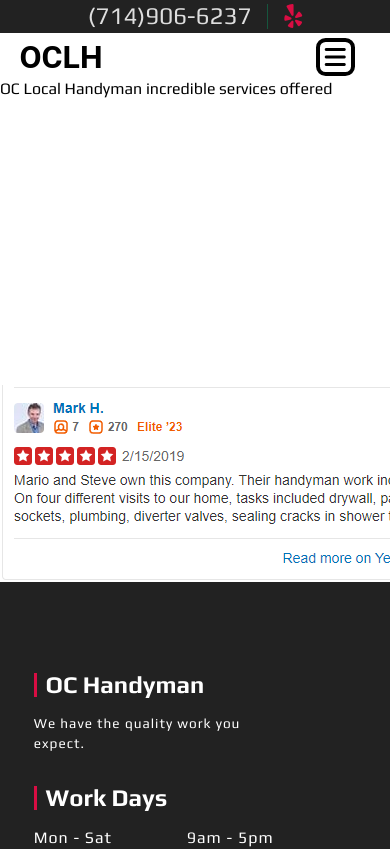
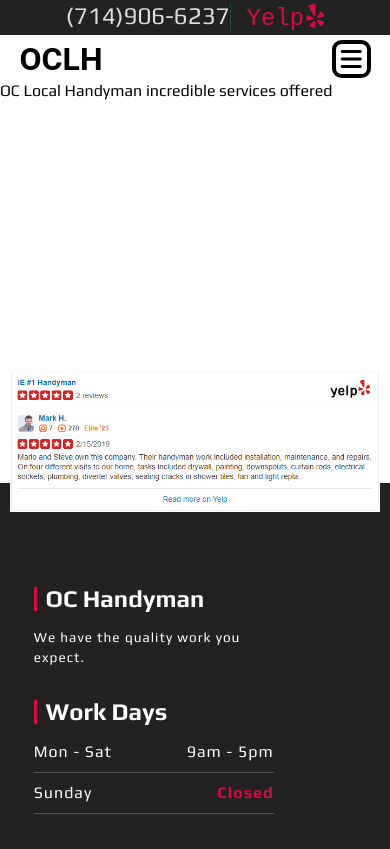
Before and after one commit to Michelobe/oc-handyman, a React (Create React App) app: page /services in a window 390 px wide. Shown: the top 849 px of the page. Built offline with nearby package versions, Linux system fonts and the light colour scheme.

Commit message:
fixing spacing on the yelp review in the footer. Still needs to be tweaked a bit, but looking better already, committing changes and pushing to github

```diff
--- a/src/components/homePage/sections/SpecialServices.js
+++ b/src/components/homePage/sections/SpecialServices.js
@@ -23,7 +23,7 @@ const SpecialServices = () => {
                         <div className='infoCardContent'>
                             <h5>Get To Know Us</h5>
                             <p className='columnContent'>
-                                Get to know more about OC Local Handyman by meeting our team or checking out our <a href="https://www.yelp.com/biz/ie-1-handyman-lake-elsinore" style={{textDecoration: 'none', color: '#D90D43', fontSize: '1.1rem'}}>yelp<i className="fab fa-yelp" style={{paddingLeft: '2px'}}></i></a>.
+                                Get to know more about OC Local Handyman by meeting our team or checking out our <a href="https://www.yelp.com/biz/ie-1-handyman-lake-elsinore" style={{textDecoration: 'none', color: '#D90D43', fontSize: '1.1rem'}}>Yelp<i className="fab fa-yelp" style={{paddingLeft: '2px'}}></i></a>.
                             </p>
                         </div>
                     </div>
--- a/src/components/includes/MegaNav.js
+++ b/src/components/includes/MegaNav.js
@@ -6,8 +6,8 @@ const MegaNav = () => {
         <section className='headerSection'>
             <div className='upperMegaNav'>
                 <p className="noMobile">(714)906-6237</p>
-                <a href="https://www.yelp.com/biz/oc-local-handyman-huntington-beach?utm_campaign=www_business_share_popup&utm_medium=copy_link&utm_source=(direct)" target="_blank" rel="noopener noreferrer">
-                    <div className='socialIcon'><i className="fab fa-yelp"></i></div>
+                <a href="https://www.yelp.com/biz/ie-1-handyman-lake-elsinore">
+                    <div className='socialIcon'>Yelp<i className="fab fa-yelp" style={{paddingLeft: '2px'}}></i></div>
                 </a>
             </div>
             <div className="lowerMegaNav">
--- a/src/css/homePage/projectsSection.css
+++ b/src/css/homePage/projectsSection.css
@@ -37,9 +37,9 @@
 }
 .projectsSection .projectsNav .mobileNav .navDrop{
     font-size: 2rem;
-    border: 5px solid #015351;
+    border: 5px solid #222222;
     text-transform: uppercase;
-    color: #015351;
+    color: #222222;
     padding: 0 .5rem .5rem .5rem;
     height: 26px;
     overflow: hidden;
--- a/src/css/includes/footer.css
+++ b/src/css/includes/footer.css
@@ -3,18 +3,23 @@
 .footerSection{
     background: #222222;
     position: relative;
-    overflow: hidden;
-    margin-top: 18rem;
+    margin-top: 24rem;
+    padding-top: 14rem;
 }
 
 .footerSection .footerCta{
     margin: 0 auto;
     text-align: center;
-    position: relative;
-    top: -4rem;
+    position: absolute;
+    top: -7rem;
+    width: 100%;
+    display: flex;
+    flex-flow: row;
+    justify-content: center;
 }
 .footerSection .footerCta > img{
-    position: relative;
+    position: initial;
+    width: 750px;
 }
 .footerSection .footerContent{
     display: flex;
@@ -91,8 +96,42 @@
 
 /* BREAKPOINTS */
 
+@media only screen and (max-width: 939px){
+    .footerSection{
+        margin-top: 27rem;
+        padding-top: 12rem;
+    }
+}
+@media only screen and (max-width: 800px){
+    .footerSection{
+        margin-top: 24rem;
+    }
+    .footerSection .footerCta > img{
+        width: 95%;
+    }
+}
+@media only screen and (max-width: 720px){
+    .footerSection{
+        padding-top: 10rem;
+    }
+}
+@media only screen and (max-width: 650px){
+    .footerSection{
+        padding-top: 8rem;
+    }
+}
+@media only screen and (max-width: 600px){
+    .footerSection{
+        padding-top: 7rem;
+    }
+}
 @media only screen and (max-width: 565px){
     .footerSection .footerContent {
         flex-flow: column;
     }
 }
+@media only screen and (max-width: 564px){
+    .footerSection{
+        padding-top: 5rem;
+    }
+}
--- a/src/css/includes/megaNav.css
+++ b/src/css/includes/megaNav.css
@@ -15,12 +15,13 @@
     padding: .25rem 0;
 }
 .headerSection .upperMegaNav > p{
-    padding-right: 1rem;
     border-right: 1px solid #04aa6d63;
 }
 .headerSection .upperMegaNav > a{
     padding-left: 1rem;
     color: #D90D43;
+    text-decoration: none;
+    font-family: monospace;
 }
 
 /* LOWER  NAV*/
--- a/src/css/includes/mobileMenu.css
+++ b/src/css/includes/mobileMenu.css
@@ -65,7 +65,6 @@
    .mobileMenu .menuBtn{
         position: static;
         display: initial;
-        margin-right: 1rem;
    }
    .mobileMenu .leftMenu{
        display: initial;
```
